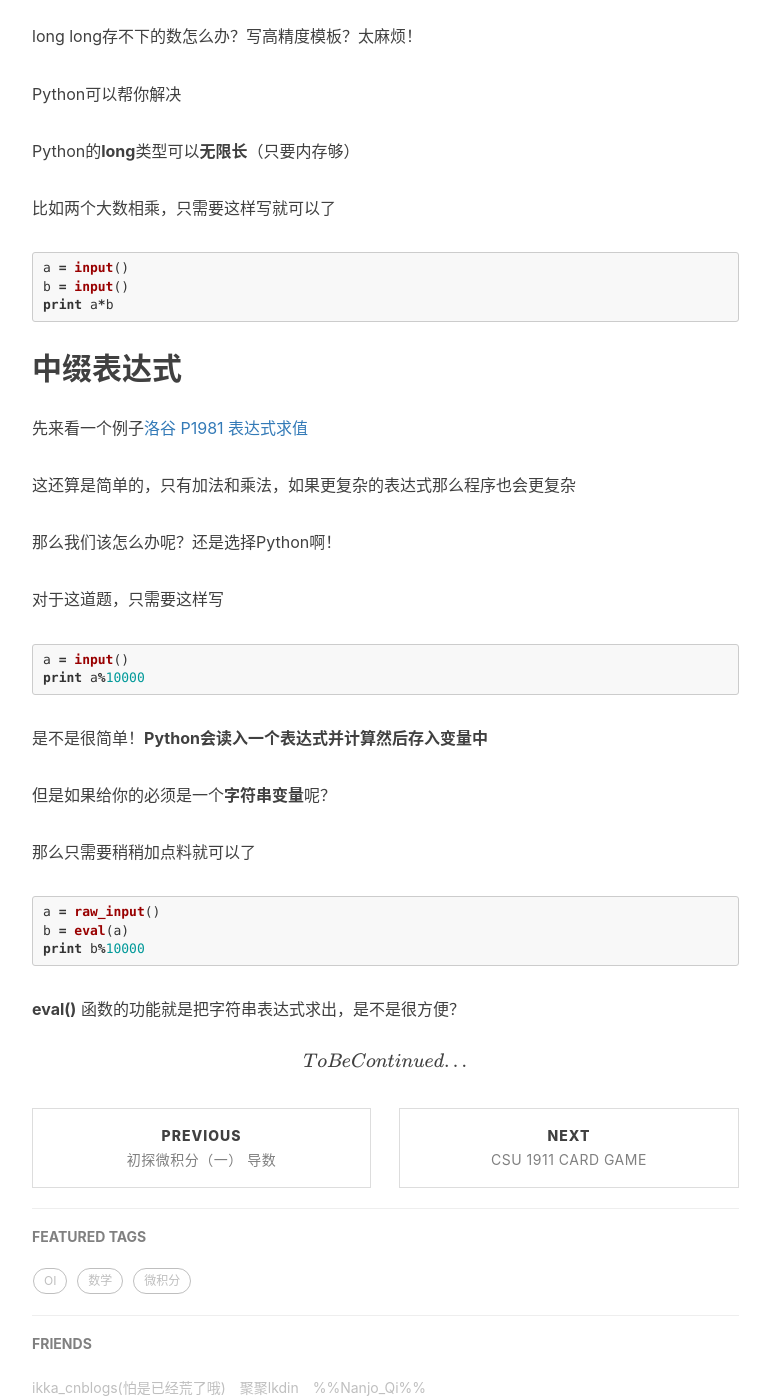
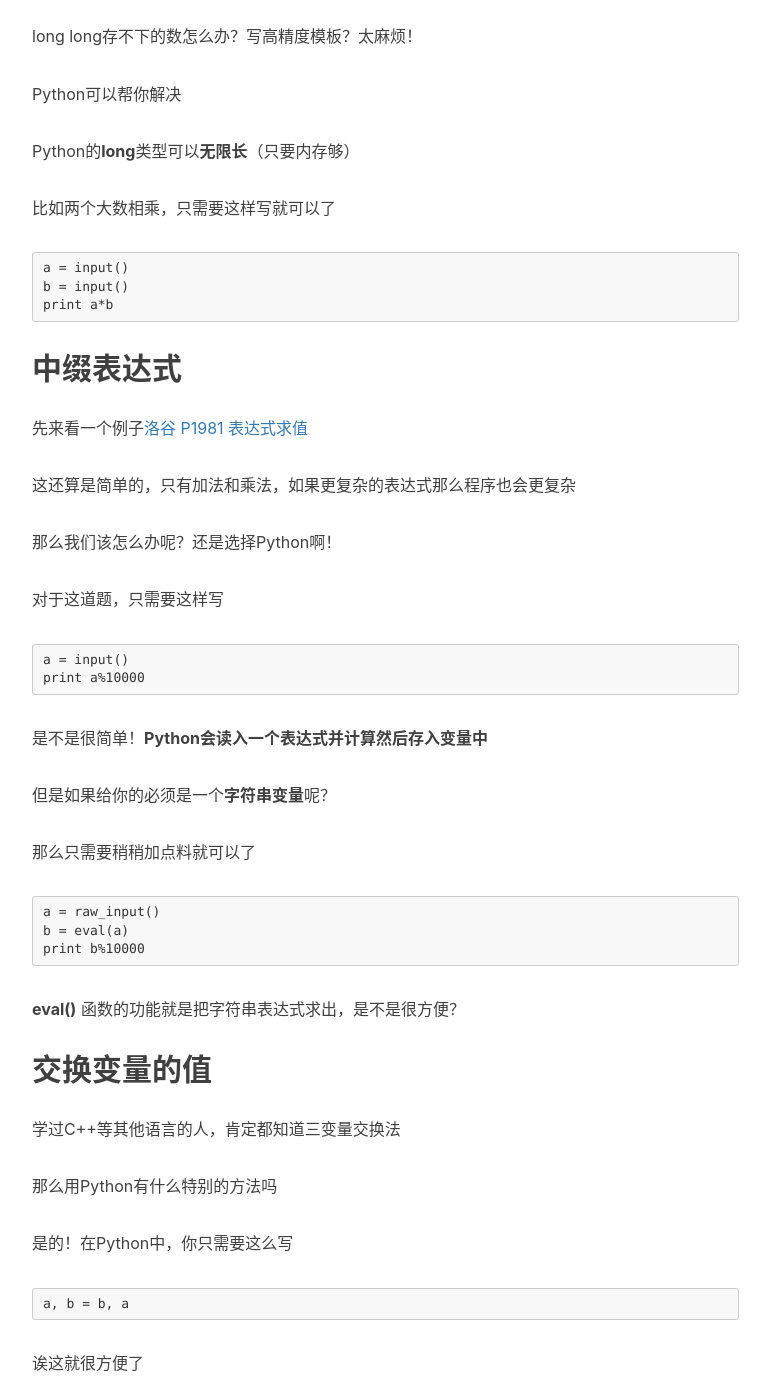
Before and after one commit to Kazusa1103/phqghume.github.com, a Jekyll site: the page built from _posts/2018-06-22-Python黑科技.md, in a window 1280 px wide and 1400 px high, scrolled down 862 px. Shown: the whole window, without its empty margins (233-1003 px from the left). Built offline with Jekyll 4.4.1, drawn with Linux system fonts in a browser that asks for light colours; nearby versions of some CDN libraries; formulas are drawn with MathJax 3; comment, search, counter and statistics services are not loaded; some of the changed text lies outside the part shown.

Commit message:
Update and rename 2018-05-24-Python黑科技.md to 2018-06-22-Python黑科技.md

````diff
--- a/_posts/2018-05-24-Python黑科技.md
+++ b/_posts/2018-06-22-Python黑科技.md
@@ -27,7 +27,7 @@ Python的**long**类型可以**无限长**（只要内存够）
 
 比如两个大数相乘，只需要这样写就可以了
 
-``` python
+``` python2
 a = input()
 b = input()
 print a*b
@@ -43,7 +43,7 @@ print a*b
 
 对于这道题，只需要这样写
 
-``` python
+``` python2
 a = input()
 print a%10000
 ```
@@ -54,7 +54,7 @@ print a%10000
 
 那么只需要稍稍加点料就可以了
 
-``` python
+``` python2
 a = raw_input()
 b = eval(a)
 print b%10000
@@ -62,4 +62,18 @@ print b%10000
 
 **eval()** 函数的功能就是把字符串表达式求出，是不是很方便？
 
+## 交换变量的值
+
+学过C++等其他语言的人，肯定都知道三变量交换法
+
+那么用Python有什么特别的方法吗
+
+是的！在Python中，你只需要这么写
+
+``` python2
+a, b = b, a
+```
+
+诶这就很方便了
+
 $$To Be Continued...$$
````
Also changed, not shown: other parts of _posts/2018-06-22-Python黑科技.md (+1 -1 lines).
